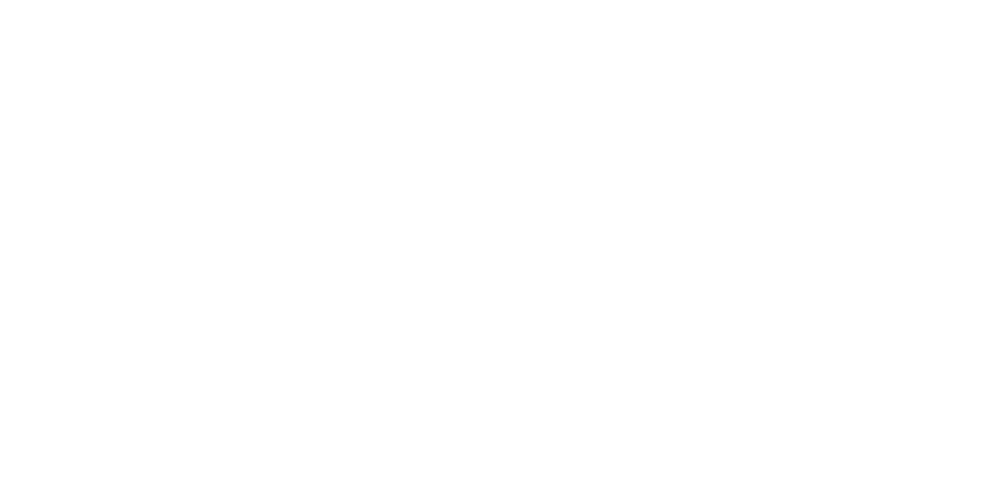
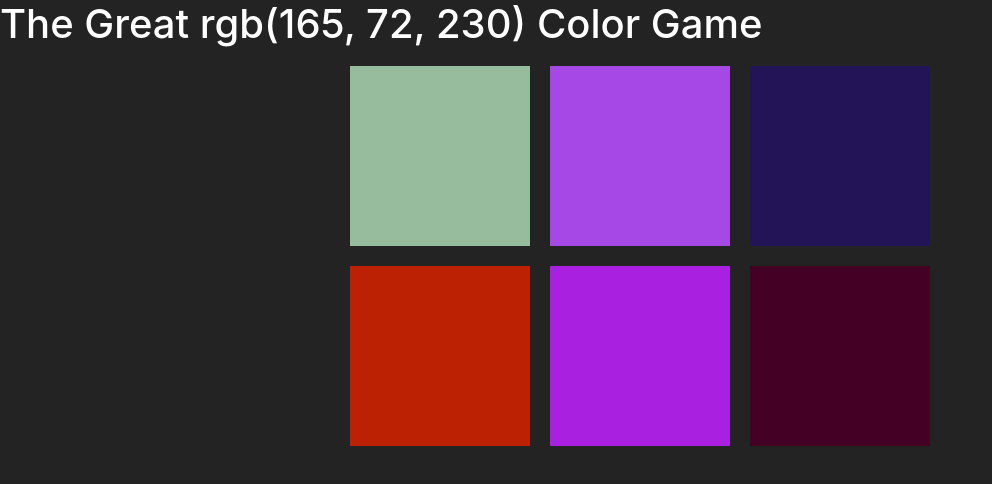
Before and after one commit to jawadahmedtaj/Color-Game, a plain HTML site: page ColorGame.html in a window 1280 px wide. Shown: the whole page, without its empty margins (0-992 px from the left). Drawn offline with nearby package versions, Linux system fonts and the light colour scheme.

Commit message:
added functionality for the win condition and random color generation

```diff
--- a/ColorGame.html
+++ b/ColorGame.html
@@ -16,9 +16,23 @@
       integrity="sha384-mzrmE5qonljUremFsqc01SB46JvROS7bZs3IO2EmfFsd15uHvIt+Y8vEf7N7fWAU"
       crossorigin="anonymous"
     />
+    <link rel="stylesheet" href="colorGame.css" />
     <title>Color Game</title>
   </head>
   <body>
+    <h1>The Great <span id="colorDisplay">RGB</span> Color Game</h1>
+    <div>
+      <span id="message"></span>
+    </div>
+    <div id="container">
+      <div class="square"></div>
+      <div class="square"></div>
+      <div class="square"></div>
+      <div class="square"></div>
+      <div class="square"></div>
+      <div class="square"></div>
+    </div>
+
     <script
       src="https://code.jquery.com/jquery-3.3.1.slim.min.js"
       integrity="sha384-q8i/X+965DzO0rT7abK41JStQIAqVgRVzpbzo5smXKp4YfRvH+8abtTE1Pi6jizo"
@@ -34,5 +48,6 @@
       integrity="sha384-JjSmVgyd0p3pXB1rRibZUAYoIIy6OrQ6VrjIEaFf/nJGzIxFDsf4x0xIM+B07jRM"
       crossorigin="anonymous"
     ></script>
+    <script src="colorGame.js"></script>
   </body>
 </html>
--- /dev/null
+++ b/colorGame.css
@@ -0,0 +1,21 @@
+body {
+    background-color: #232323;
+}
+
+.square {
+    width: 30%;
+    background: purple;
+    padding-bottom: 30%;
+    float: left;
+    margin: 1.66%;
+}
+
+#container {
+    margin: 0 auto;
+    max-width: 600px;
+}
+
+span,
+h1 {
+    color: white;
+}
--- /dev/null
+++ b/colorGame.js
@@ -0,0 +1,47 @@
+var colors = generateRandomColors(6);
+var colorDisplay = document.querySelector("#colorDisplay");
+var squares = document.querySelectorAll(".square");
+var pickedColor = pickColor();
+var messageDisplay = document.querySelector("#message");
+var h1 = document.querySelector("h1");
+
+colorDisplay.textContent = pickedColor;
+
+for (var i = 0; i < squares.length; i++) {
+    squares[i].addEventListener("click", function () {
+        if (this.style.backgroundColor === pickedColor) {
+            messageDisplay.textContent = "correct";
+            changeColors(this.style.backgroundColor);
+            h1.style.backgroundColor = this.style.backgroundColor;
+        } else {
+            this.style.backgroundColor = "#232323";
+            messageDisplay.textContent = "Try again";
+        }
+    })
+    squares[i].style.backgroundColor = colors[i];
+}
+
+function changeColors(color) {
+    for (var i = 0; i < squares.length; i++) {
+        squares[i].style.backgroundColor = color;
+    }
+}
+
+function pickColor() {
+    return colors[Math.floor(Math.random() * colors.length + 1)];
+}
+
+function generateRandomColors(num) {
+    var arr = [];
+    for (var i = 0; i < num; i++) {
+        arr.push(randomColor());
+    }
+    return arr;
+}
+
+function randomColor() {
+    red = Math.floor(Math.random() * 256);
+    green = Math.floor(Math.random() * 256);
+    blue = Math.floor(Math.random() * 256);
+    return "rgb(" + red + ", " + green + ", " + blue + ")";
+}
```
